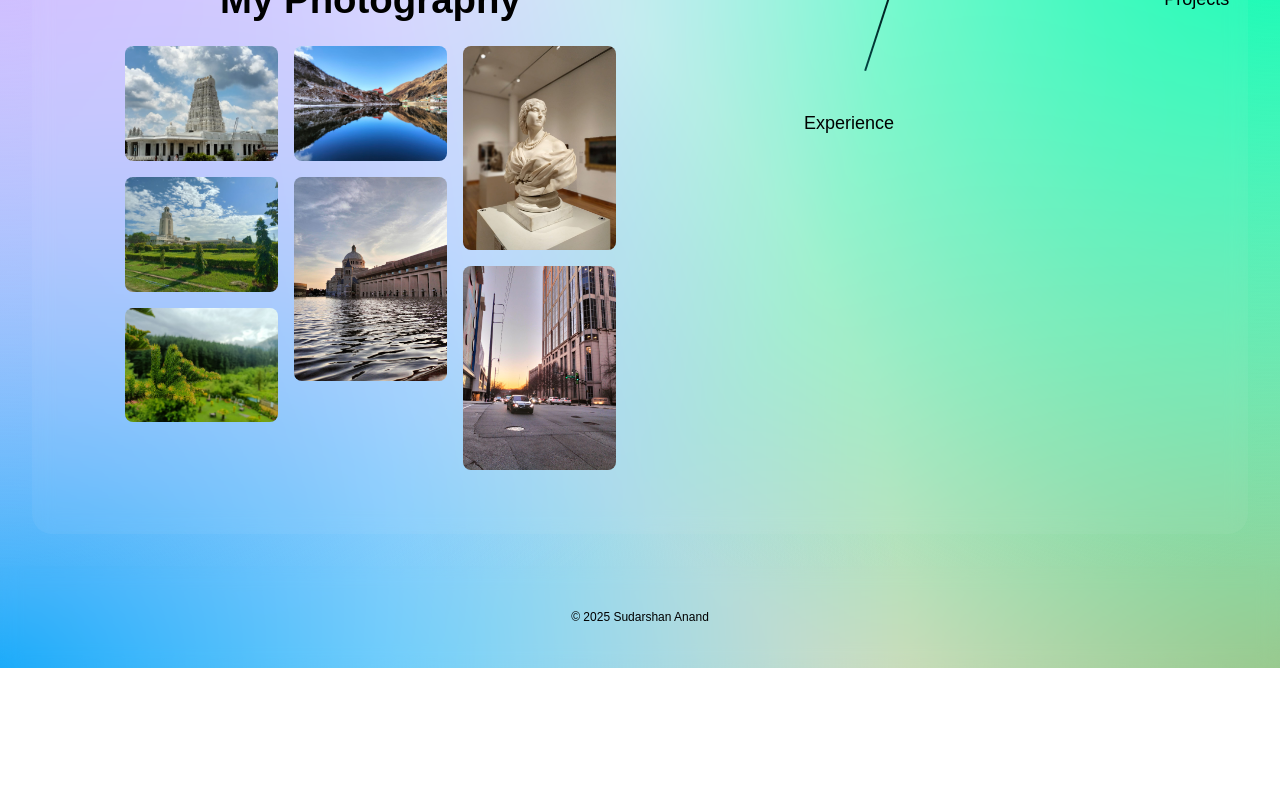
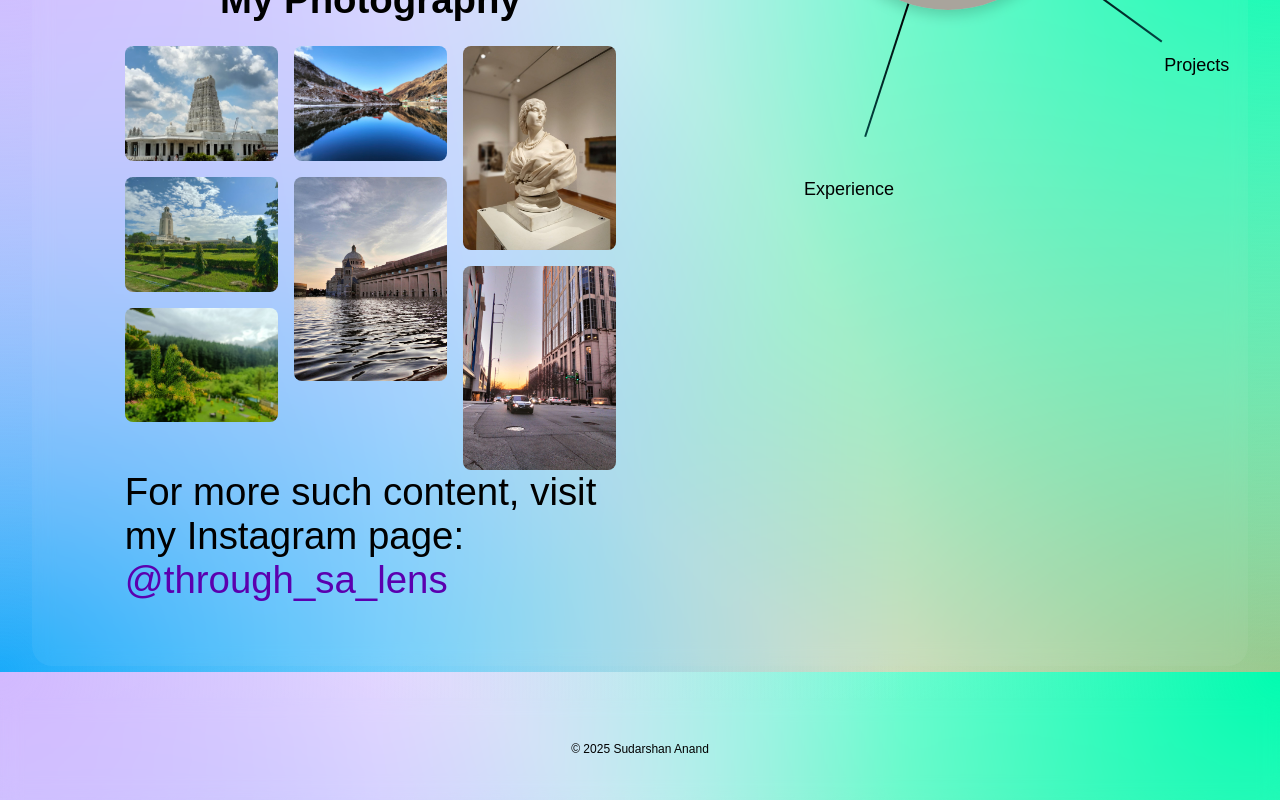
Before and after one commit to ASudu/personal_website, a React (Vite) app: page /fun_corner in a window 1280 px wide. Shown: the part 1728-2528 px from the top of the page. Before the commit the page ends 2396 px from the top, so only its background shows below. Built offline with nearby package versions, Linux system fonts and the light colour scheme; grey boxes are pictures that could not be loaded.

Commit message:
added insta page

```diff
--- a/src/pages/FunCorner.tsx
+++ b/src/pages/FunCorner.tsx
@@ -94,6 +94,8 @@ const FunCorner: React.FC = () => {
             </div>
           ))}
         </div>
+
+        For more such content, visit my Instagram page: <a className='blog-link' href="https://www.instagram.com/through_sa_lens?igsh=YzRkN250aXUyYXJ3" target="_blank" rel="noopener noreferrer">@through_sa_lens</a>
       </div>
     </Layout>
   );
```
